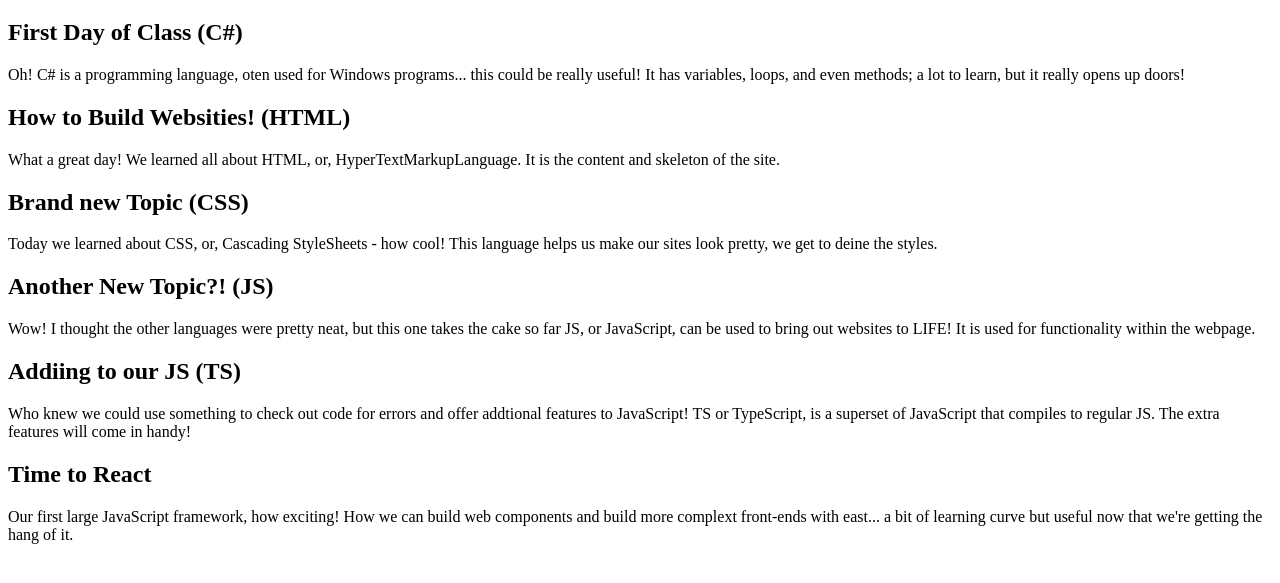
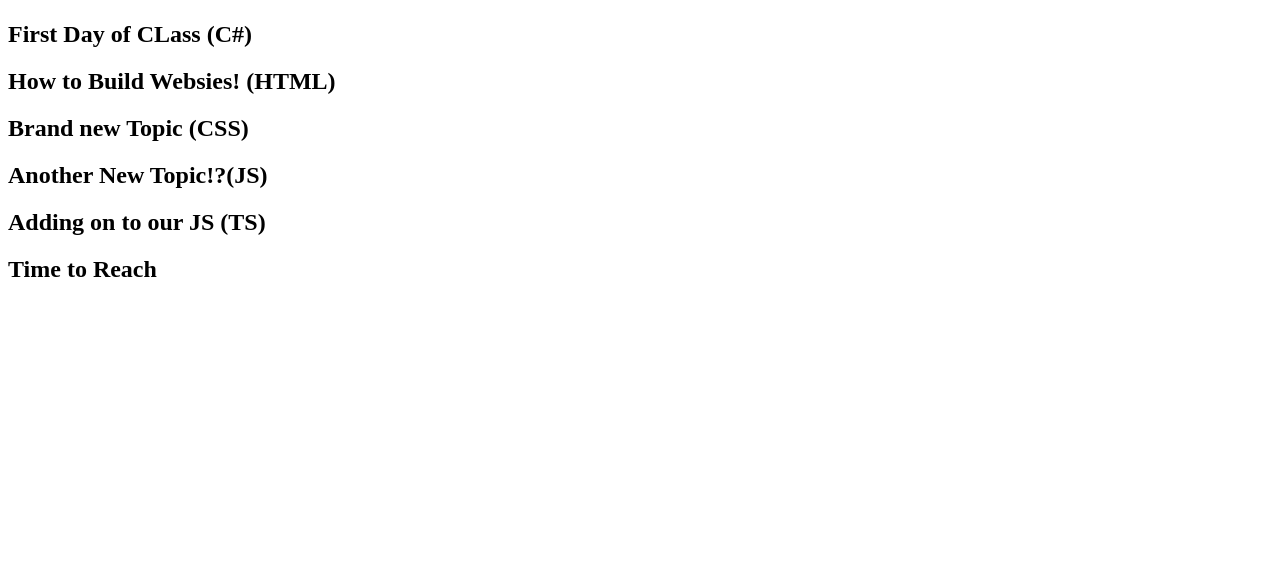
Before and after one commit to jia-von/javascript-blog-assignment, a plain HTML site: page index.html in a window 1280 px wide. Shown: the part 61-644 px from the top of the page. Drawn offline with Linux system fonts and the light colour scheme.

Commit message:
output title was a success

```diff
--- a/index.html
+++ b/index.html
@@ -11,30 +11,11 @@
     <h1>Welcome to Parsley's Blog Post!</h1>
 
     <article>
-            <h2>First Day of Class (C#)</h2>
-                <p>
-                    Oh! C# is a programming language, oten used for Windows programs... this could be really useful! It has variables, loops, and even methods; a lot to learn, but it really opens up doors!
-                </p>
-            <h2>How to Build Websities! (HTML)</h2>
-                <p>
-                    What a great day! We learned all about HTML, or, HyperTextMarkupLanguage. It is the content and skeleton of the site.
-                </p>
-            <h2>Brand new Topic (CSS)</h2>
-                <p>
-                    Today we learned about CSS, or, Cascading StyleSheets - how cool! This language helps us make our sites look pretty, we get to deine the styles.
-                </p>
-            <h2>Another New Topic?! (JS)</h2>
-                <p>
-                    Wow! I thought the other languages were pretty neat, but this one takes the cake so far JS, or JavaScript, can be used to bring out websites to LIFE! It is used for functionality within the webpage.
-                </p>
-            <h2>Addiing to our JS (TS)</h2>
-                <p>
-                    Who knew we could use something to check out code for errors and offer addtional features to JavaScript! TS or TypeScript, is a superset of JavaScript that compiles to regular JS. The extra features will come in handy!
-                </p>
-                <h2>Time to React</h2>
-                <p>
-                    Our first large JavaScript framework, how exciting! How we can build web components and build more complext front-ends with east... a bit of learning curve but useful now that we're getting the hang of it.
-                </p>
+        <h2>
+            <p>
+
+            </p>
+        </h2>
     </article>
 </body>
 </html>
--- a/js/script.js
+++ b/js/script.js
@@ -1,39 +1,61 @@
-/*JavaScript Objects Defined in Global*/
-//Ulrich, 2020 JavaScript Method dated July 22, 2020 @link: https://github.com/TECHCareers-by-Manpower/4.1-javascript-objects
+//JSON - JavaScript Object Notation
+//Create a class named article
+//string in arrays declared in global
+const title =
+    [
+        "First Day of CLass (C#)",
+        "How to Build Websies! (HTML)",
+        "Brand new Topic (CSS)",
+        "Another New Topic!?(JS)",
+        "Adding on to our JS (TS)",
+        "Time to Reach"
+    ];
 
-//Step 1: Create blueprint or constructor
-//PascalCase for class
-class BlogPost
-{
+const content =
+    [
+        "Oh C# is a programming language, often used for Windows programs... this could be really useful! It has variables, loops, and even methods; a lot to learn, but it really opens up doors!",
+        "What a great day! We learned all about HRML, or, Hyper Text Markup Language. It is the content and skeleton of the website",
+        "Today we learned about CSS, or, Cascading Style Sheets - how cool! This language helps us make our sites look pretty, we get to define the styles",
+        "Wow! I thought the other languages were pretty neat, but this one takes the cake so far, JS, or JavaScript, can be used to bring our websites to LIFE! It is used for functionality within the webpage",
+        "Whoe knew we could use something to check our code for errors and offer additional featues to JavaScript?! TS, or TypeScript, is a superset of JavaScript that compiles to regular JS. The extra features will come in handy!",
+        "Our very first large JavaScript framework, how exciting! Now we can build web components and build more complext front-ends with ease... a bit of learning curve but so useful now that we are getting the hang of it"
+
+    ];
+//global output for title
+
+
+class Article
+    {//Start of class
         constructor (title=[], content=[])
         {
             this.title = title;
             this.content = content;
         }
-    //blogpost
-    addTitlePost(title="")
-    {
-        if(title.length>0)
-        {
-            this.title.push(title);
-        }
-        else
-        {
-            console.log("Sorry, empty title. Please try again.")
-        }
-    }
         outputTitle()
             {
-        const titleList = document.createElement("h2");
-        for(let i=0;i<this.title.length; i++)
+            const titleList = document.createElement("article");
+            for (let index = 0; index<title.length; index++)
             {
-            const titleListOutput = documentElement("h2");
-            titleListOutput.textContent = this.title[i];
-            titleList.appendChild(titleListOutput);
+            const titleListItem = document.createElement("h2");
+            titleListItem.textContent = title[index];
+            titleList.appendChild(titleListItem);
             }
         document.body.appendChild(titleList);
         }
+        outputContent()
+            {
+            const contentList = document.createElement("p");
+            for (let index = 0; content<title.length; index++)
+            {
+            const contentListItem = document.createElement("p");
+            contentListItem.textContent = title[index];
+            contentList.appendChild(contentListItem);
+            }
+        document.h2.appendChild(contentList);
+        }
 
-}
-const blogOne = new BlogPost
-blogOne.outputTitle();
+    }//end of class
+
+    const blogTitle = new Article;
+        blogTitle.outputTitle();
+        blogTitle.outputContent();
```
Lines whose indentation alone changed are shown as unchanged.
